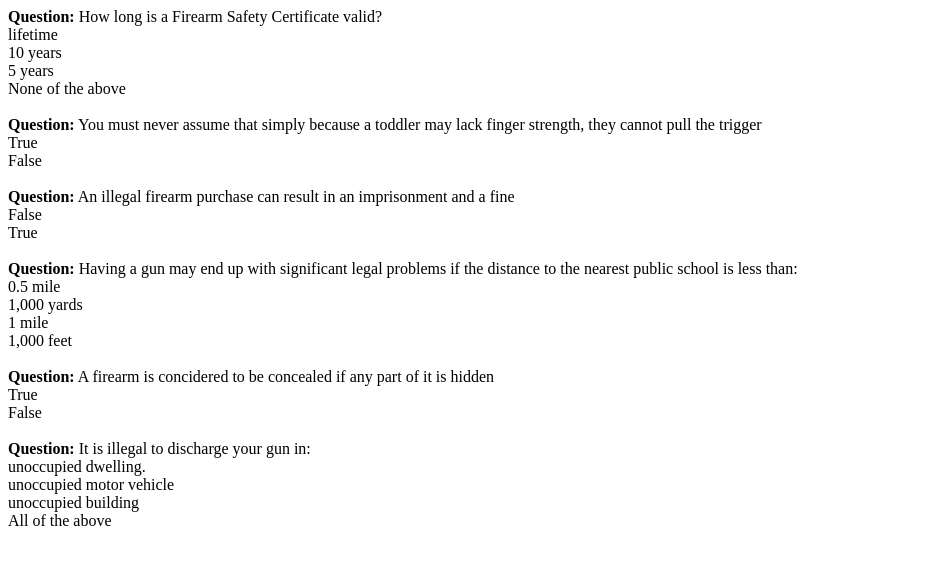
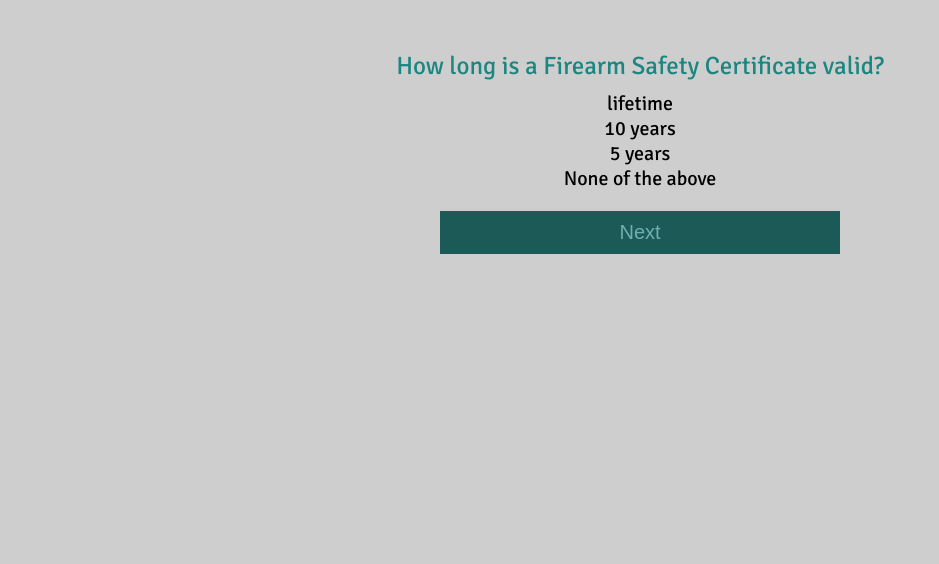
Before and after one commit to adamromero/safety-test, a website built with webpack: page dist/index.html in a window 1280 px wide. Shown: the whole page, without its empty margins (0-939 px from the left). Built offline with nearby package versions, Linux system fonts and the light colour scheme.

Commit message:
Add animation

```diff
--- a/src/index.js
+++ b/src/index.js
@@ -1,6 +1,9 @@
+import './main.scss';
+
 let Test = (() => {
 	const url = "/dist/qa.js";
 	let score = 0;
+	let questionIndex = 1;
 
 	const loadContent = () => {
 		let xmlhttp = new XMLHttpRequest();
@@ -15,29 +18,52 @@ let Test = (() => {
 		xmlhttp.send();
 	}
 
-	let render = (questions) => {
+	const render = (questions) => {
 		let source = document.getElementById("entry-template").innerHTML;
 		let template = Handlebars.compile(source);
 		let compiled = template(questions);
 		document.getElementById("content").innerHTML = compiled;
 	}
 
-	const evaluateSelection = (questions, currentQuestion, answerSelection) => {
+	const evaluateSelection = (questions, currentQuestion, answerSelection, displayResult) => {
 		if (answerSelection === questions["questions"][currentQuestion]["c"]) {
-			console.log("correct");
+			displayResult.innerText = "Correct";
 			score++;
 		} else {
-			console.log("wrooong!");
+			displayResult.innerText = "Wrong";
 		}
-		console.log(Math.floor((score / questions["questions"].length) * 100) + "%");
+	}
+
+	const nextQuestion = (questionCollection, idx) => {
+		questionCollection.forEach(question => {
+			question.classList.remove("reveal");
+		});
+		questionCollection[idx].classList.add("reveal");
 	}
 
 	const bindUIActions = (questions) => {
+		let questionCollection = document.querySelectorAll("[data-question]");
 		let answerSelection = document.querySelectorAll("[data-answer]");
+		let submitButton = document.querySelector(".button");
+		let displayResult = document.getElementById("display");
+
 		answerSelection.forEach(answer => {
 			answer.addEventListener("click", function () {
-				evaluateSelection(questions, this.parentNode.getAttribute("data-question"), this.textContent);
+				submitButton.disabled = false;
+				evaluateSelection(questions, this.parentNode.getAttribute("data-question"),
+					this.textContent, displayResult);
 			});
+		});
+
+		nextQuestion(questionCollection, 0);
+		submitButton.addEventListener("click", function () {
+			if (questionIndex !== questions["questions"].length) {
+				nextQuestion(questionCollection, questionIndex++);
+				displayResult.innerText = "";
+				submitButton.disabled = true;
+			} else {
+				displayResult.innerText = "Percentage correct: " + Math.floor((score / questions["questions"].length) * 100) + "%";
+			}
 		});
 	}
 
--- a/src/main.scss
+++ b/src/main.scss
@@ -0,0 +1,104 @@
+html, body {
+    margin: 0;
+    padding: 0;
+    font-family: 'Signika', sans-serif;
+    font-size: 62.5%;
+    background: #cecece;
+}
+
+.wrapper {
+    padding: 5rem;
+    font-size: 2.5rem;
+    position: relative;
+    max-width: 80rem;
+    margin: auto;
+    text-align: center;
+}
+
+.quiz-question {
+    color: #1c8681;
+    margin: 0 0 1rem;
+}
+
+.quiz-answer {
+    font-size: 2rem;
+    cursor: pointer;
+}
+
+.display-message {
+    padding: 2rem 0 0;
+}
+
+.button {
+    background: #197773;
+    color: #ffffff;
+    border: 0;
+    outline: 0;
+    max-width: 40rem;
+    width: 100%;
+    padding: 1rem;
+    font-size: 2rem;
+    cursor: pointer;
+    transition: background ease-in-out 0.2s;
+
+    &:hover {
+        background: #1c5a58;
+    }
+
+    &[disabled] {
+        background: #1c5a58;
+        color: #6db1ae;
+        cursor: not-allowed;
+    }
+}
+
+.data-question {
+    margin: 0 0 2rem;
+    opacity: 0;
+    visibility: hidden;
+    position: absolute;
+}
+
+.reveal {
+    opacity: 1;
+    visibility: visible;
+    position: relative;
+    transition-timing-function: cubic-bezier(.4,.92,.42,-0.06);
+    transform: translateX(0);
+}
+
+.data-question:nth-child(odd) {
+    &.reveal {
+        -webkit-animation: slide-in-from-left 0.7s ease;
+        -moz-animation: slide-in-from-left 0.7s ease;
+        -o-animation: slide-in-from-left 0.7s ease;
+        animation: slide-in-from-left 0.7s ease;
+    }
+}
+
+.data-question:nth-child(even) {
+    &.reveal {
+        -webkit-animation: slide-in-from-right 0.7s ease;
+        -moz-animation: slide-in-from-right 0.7s ease;
+        -o-animation: slide-in-from-right 0.7s ease;
+        animation: slide-in-from-right 0.7s ease;
+    }
+}
+
+@keyframes slide-in-from-right {
+    0% {
+        transform: translateX(100%);
+    }
+    100% {
+        transform: translateX(0);
+    }
+}
+
+@keyframes slide-in-from-left {
+    0% {
+        transform: translateX(-100%);
+    }
+    100% {
+        transform: translateX(0);
+    }
+}
--- a/webpack.config.js
+++ b/webpack.config.js
@@ -31,7 +31,7 @@ module.exports = {
 						options: {
 							plugins: [
 								autoprefixer({
-								  browsers:['ie >= 8', 'last 10 version']
+									browsers: ['ie >= 8', 'last 10 version']
 								})
 							],
 							sourceMap: true
@@ -49,7 +49,7 @@ module.exports = {
 						options: {
 							plugins: [
 								autoprefixer({
-		                  browsers:['ie >= 8', 'last 4 version']
+									browsers: ['ie >= 8', 'last 4 version']
 								})
 							],
 							sourceMap: true
```
Also changed, not shown: dist/bundle.js, dist/favicon.png (added), dist/index.html, dist/main.css (added). Lines whose indentation alone changed are shown as unchanged.
